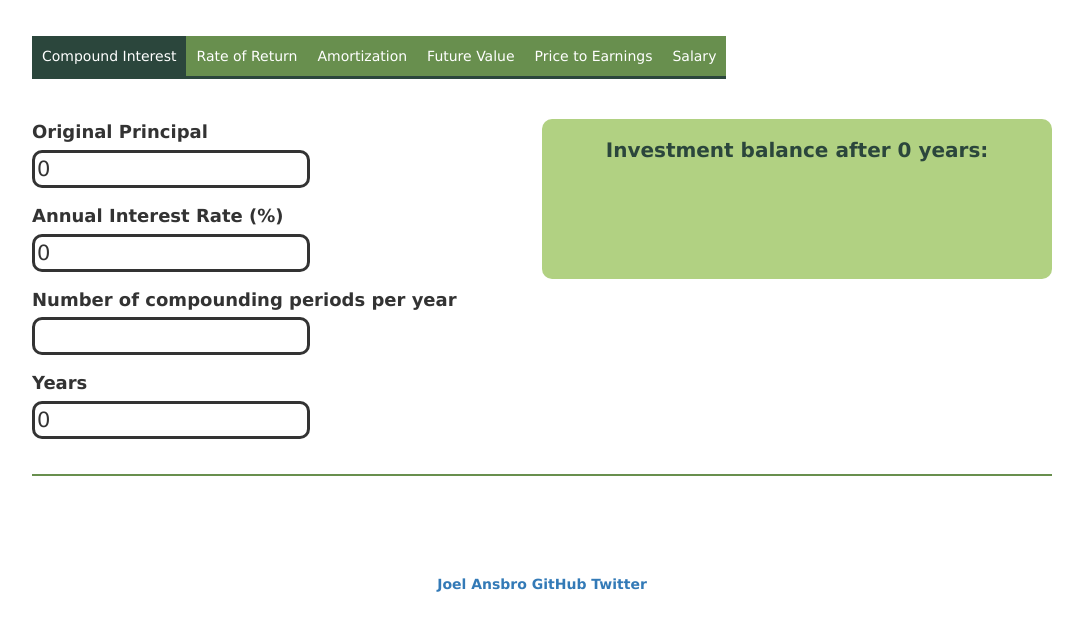
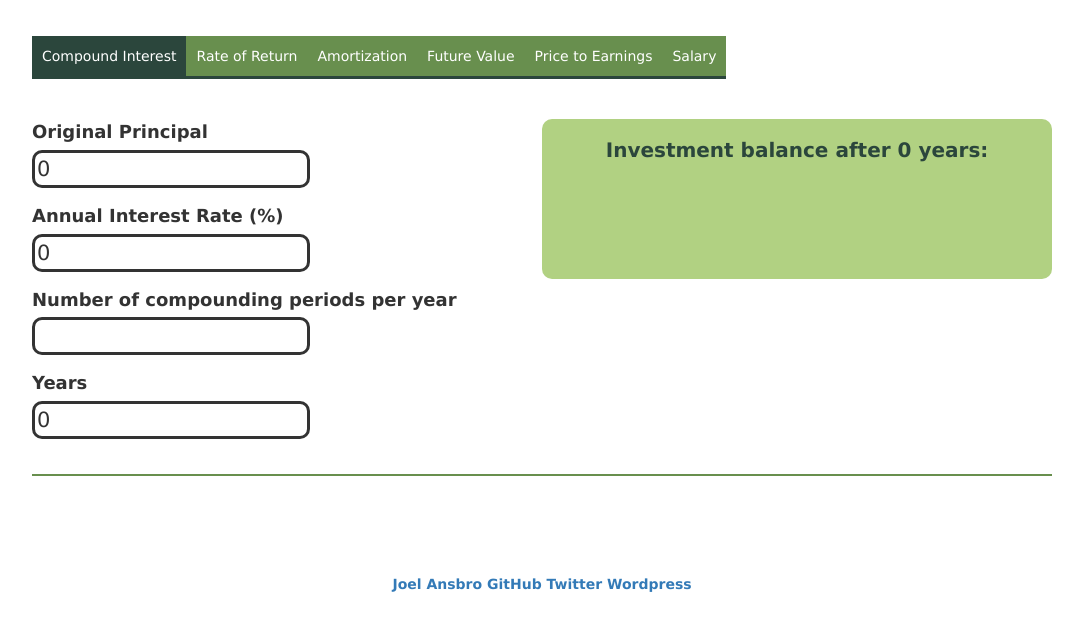
Before and after one commit to joelansbro/Bean-Counter, a plain HTML site: page index.html in a window 1280 px wide. Shown: the part 141-772 px from the top of the page, without its empty margins (98-1181 px from the left). Drawn offline with nearby package versions, Linux system fonts and the light colour scheme.

Commit message:
updated wordpress link
Updated the link to my wordpress website

```diff
--- a/index.html
+++ b/index.html
@@ -187,7 +187,7 @@
                 </div>
                 <div class="row">
                     <div class="footer bg-white">
-                        <a href="https://www.linkedin.com/in/joel-ansbro-9694b8171/">Joel Ansbro</a>   <a href="https://github.com/joelansbro">GitHub</a>   <a href="https://twitter.com/joel_ansbro">Twitter</a>
+                        <a href="https://www.linkedin.com/in/joel-ansbro-9694b8171/">Joel Ansbro</a>   <a href="https://github.com/joelansbro">GitHub</a>   <a href="https://twitter.com/joel_ansbro">Twitter</a> <a href="https://joelansbro.com">Wordpress</a>
                     </div>
                 </div>
             </div>
```
